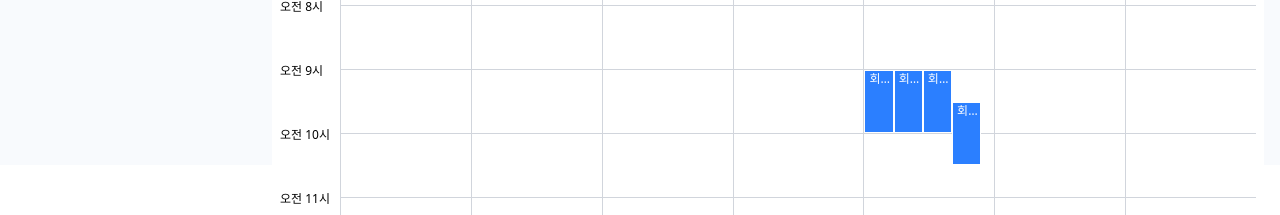
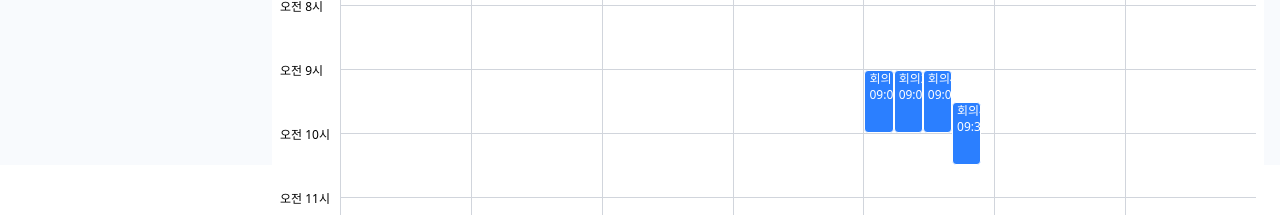
Before and after one commit to hansolc/google-calendar-clone, a React (Vite) app: page / in a window 1280 px wide. Shown: the part 635-850 px from the top of the page. Built offline with nearby package versions, Linux system fonts and the light colour scheme.

Commit message:
time info in event box

```diff
--- a/src/components/Calendar/WeeklyCalendar/components/WeeklyTable.tsx
+++ b/src/components/Calendar/WeeklyCalendar/components/WeeklyTable.tsx
@@ -5,6 +5,7 @@ import type { WeekType } from "../../../../types/calendar";
 import { useAppSelector } from "@app/hooks";
 import { type CalendarEvent } from "@features/events/eventSlice";
 import useEvents from "@hooks/useEvents";
+import { ISOstringToTimeFormat } from "@utils/events";
 
 interface Props {
   weeks: WeekType[];
@@ -71,7 +72,7 @@ const WeeklyTable = ({ weeks }: Props) => {
                   {matchedEvents.map((event) => (
                     <div
                       key={`${event.id}_weekly_calendar_event`}
-                      className="bg-blue-500 text-white text-xs truncate px-1 absolute border border-white grow cursor-pointer hover:bg-red-400"
+                      className="bg-blue-500 text-white text-xs truncate px-1 absolute border border-white grow cursor-pointer hover:bg-red-400 rounded"
                       style={event.style}
                       onClick={() => {
                         if (window.confirm("삭제하시겠습니까?")) {
@@ -81,7 +82,12 @@ const WeeklyTable = ({ weeks }: Props) => {
                         }
                       }}
                     >
-                      {event.title}
+                      <div>
+                        {event.title}
+                        <div>{`${ISOstringToTimeFormat(
+                          event.start
+                        )} ~ ${ISOstringToTimeFormat(event.end)}`}</div>
+                      </div>
                     </div>
                   ))}
                 </div>
--- a/src/utils/events.ts
+++ b/src/utils/events.ts
@@ -31,13 +31,22 @@ const makeRepeatEventArray = (
   return arr;
 };
 
-function timeToMinutes(time: string): number {
+const timeToMinutes = (time: string): number => {
   const [hours, minutes] = time.split(":").map(Number);
   return hours * 60 + minutes;
-}
+};
 
-function isValidTimeRange(start: string, end: string): boolean {
+const isValidTimeRange = (start: string, end: string): boolean => {
   return timeToMinutes(start) < timeToMinutes(end);
-}
+};
 
-export { toLocalISOString, makeRepeatEventArray, isValidTimeRange };
+const ISOstringToTimeFormat = (str: string) => {
+  return str.split("T")[1].substring(0, 5);
+};
+
+export {
+  toLocalISOString,
+  makeRepeatEventArray,
+  isValidTimeRange,
+  ISOstringToTimeFormat,
+};
```
